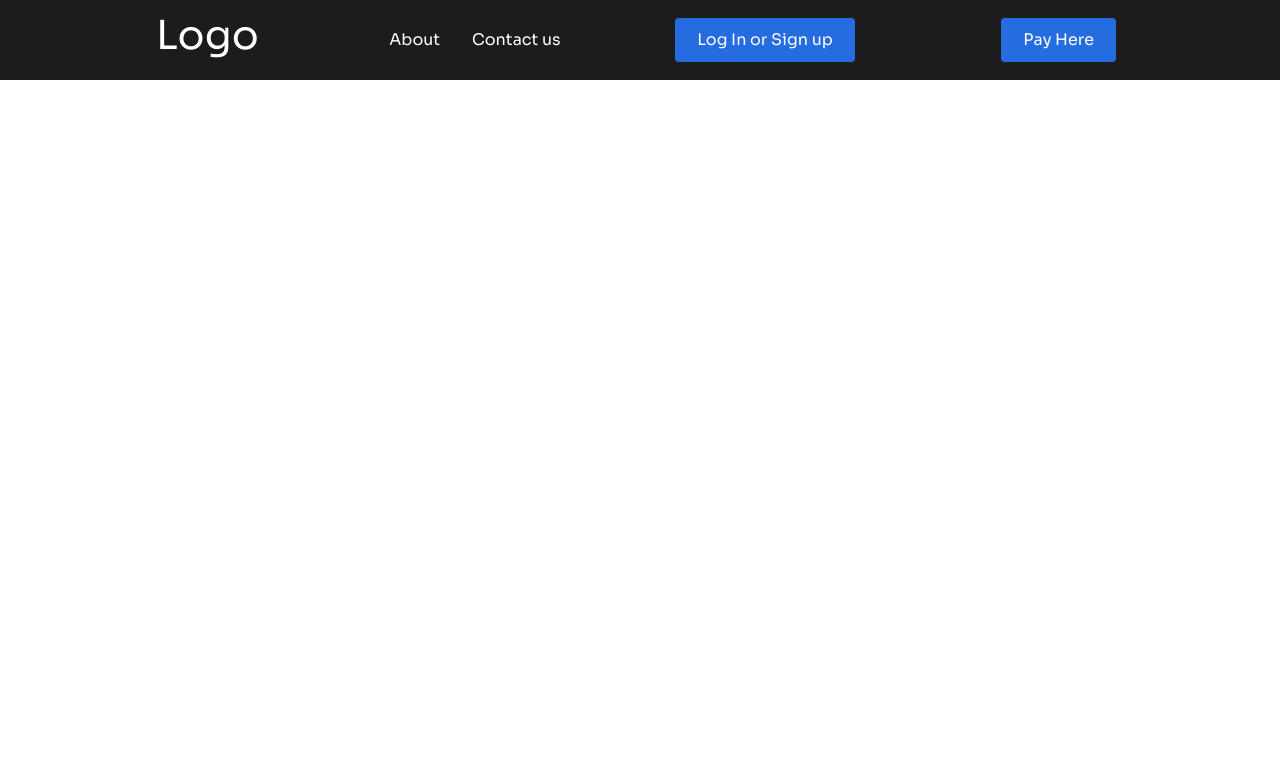
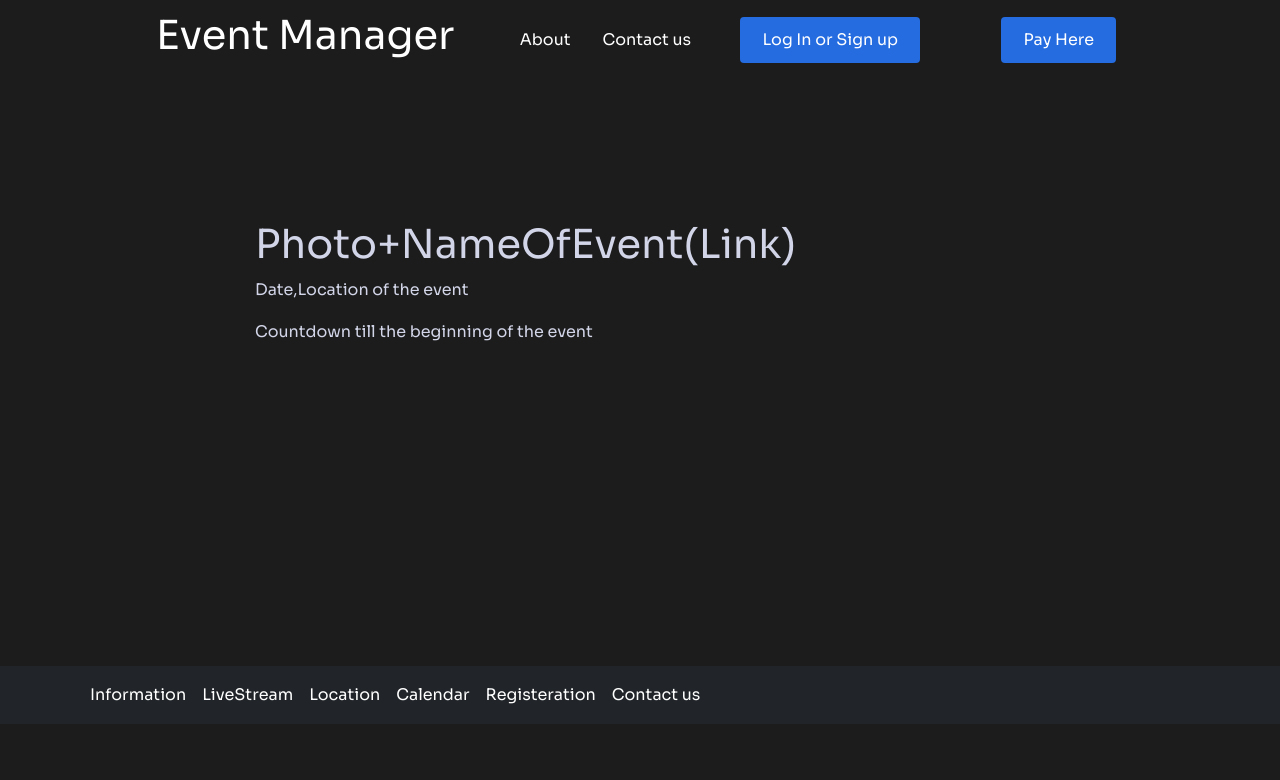
Before and after one commit to AbdelrahmanDesOki/event-manager, a React (Create React App) app: page /elem in a window 1280 px wide. Shown: the top 780 px of the page. Built offline with nearby package versions, Linux system fonts and the light colour scheme; no server answers.

Commit message:
fixing problem after merging

```diff
--- a/package.json
+++ b/package.json
@@ -9,13 +9,17 @@
     "axios": "^1.1.3",
     "bootstrap": "^5.2.2",
     "express": "^4.18.2",
+    "google-maps-react": "^2.0.6",
     "node.js": "^0.0.1-security",
     "react": "^18.2.0",
     "react-bootstrap": "^2.5.0",
+    "react-credit-cards": "^0.8.3",
     "react-dom": "^18.2.0",
+    "react-hook-form": "^7.39.3",
     "react-icons": "^4.4.0",
     "react-router-dom": "^6.4.2",
     "react-scripts": "^5.0.1",
+    "react-youtube": "^10.1.0",
     "styled-components": "^5.3.6",
     "web-vitals": "^2.1.4"
   },
--- a/src/App.js
+++ b/src/App.js
@@ -4,6 +4,7 @@ import "./App.css"
 import { BrowserRouter, Routes, Route } from "react-router-dom"
 import Auth from "./Components/Login/Auth"
 import Navbar from "./Components/Navbar/indexNav";
+import Elem from "./Components/DetailsPage/DetailsPage"
 import Pay from "./Components/paymentPage/paymentUi"
 import axios from 'axios';
 import MainPage from "./Components/MainPage";
@@ -32,6 +33,7 @@ function App() {
           <Route path="/" element={<MainPage/>} />
           <Route path="/auth" element={<Auth />} />
           <Route path="/pay" element={<Pay/>} />
+          <Route path="/elem" element={<Elem/>} />
         </Routes>
       </>
   )
--- a/src/Components/HomePage/News.js
+++ b/src/Components/HomePage/News.js
@@ -46,7 +46,7 @@ function News() {
               <Card.Img variant="top" src="./city_photos/paris_photo.jpg" />
                <Card.Body style={{backgroundColor: "#1c1c1c"}}>
                   <Card.Text>
-                    <Link to="#"class="bold">
+                    <Link to="../DetailsPage/DetailsPage.js"class="bold">
                       Veniam ullamco cupidatat aliquip incididunt duis commodo fugiat ex culpa exercitation.
                     </Link>
                   </Card.Text>
--- a/src/Components/Navbar/indexNav.js
+++ b/src/Components/Navbar/indexNav.js
@@ -9,7 +9,7 @@ const Navbar = () => {
     <>
       <Nav>
         <NavLink to="/">
-          <h1>Logo</h1>
+          <h1>Event Manager</h1>
         </NavLink>
         <Bars />
         <NavMenu>
--- a/src/components/DetailsPage3/EventPage3.js
+++ b/src/components/DetailsPage3/EventPage3.js
@@ -152,4 +152,4 @@ function  DetailsPage(){
     }
 
 
-export default DetailsPage ;
+export default EventPage3 ;
```
Also changed, not shown: src/Components/HomePage/eventStyle.css (deleted), 1 other file (tests, documents, lock files or other folders).
